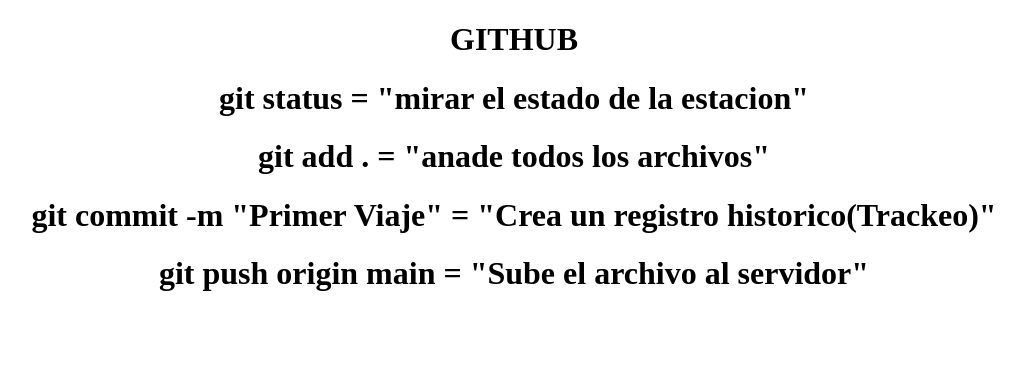
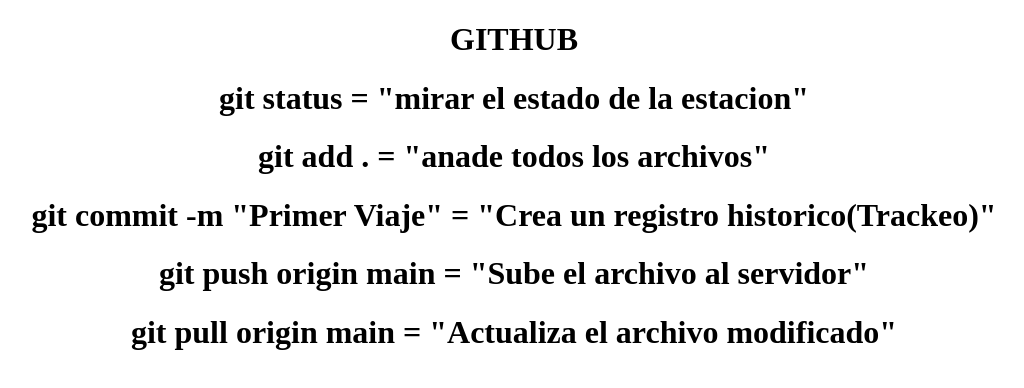
Before and after one commit to Fenzry/into-web, a plain HTML site: page index.html in a window 1280 px wide. Shown: the whole page, without its empty margins (126-1150 px from the left). Drawn offline with Linux system fonts and the light colour scheme.

Commit message:
Tercer Viaje

```diff
--- a/index.html
+++ b/index.html
@@ -12,5 +12,6 @@
     <center><h1>git add . = "anade todos los archivos"</h1></center>
     <center><h1>git commit -m "Primer Viaje" = "Crea un registro historico(Trackeo)"</h1></center>
     <center><h1>git push origin main = "Sube el archivo al servidor"</h1></center>
+    <center><h1>git pull origin main = "Actualiza el archivo modificado"</h1></center>
 </body>
 </html>
```
